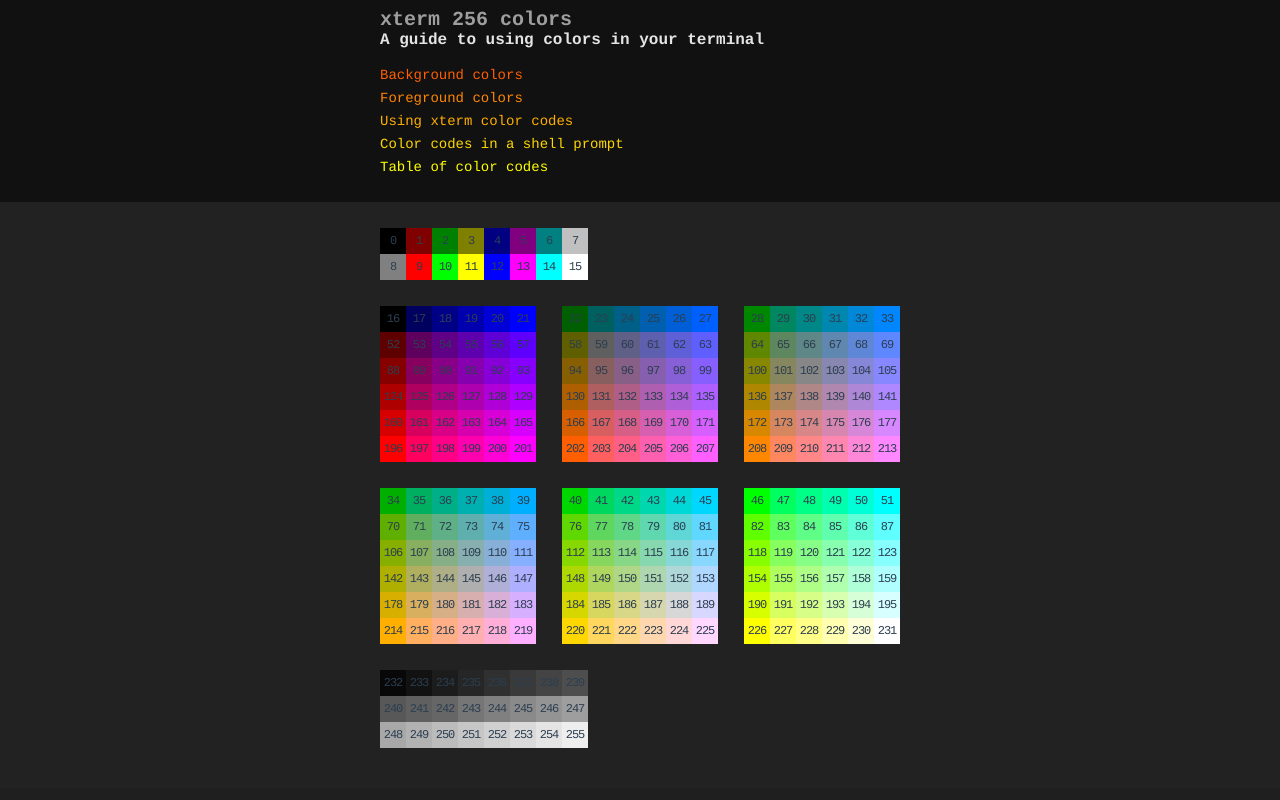
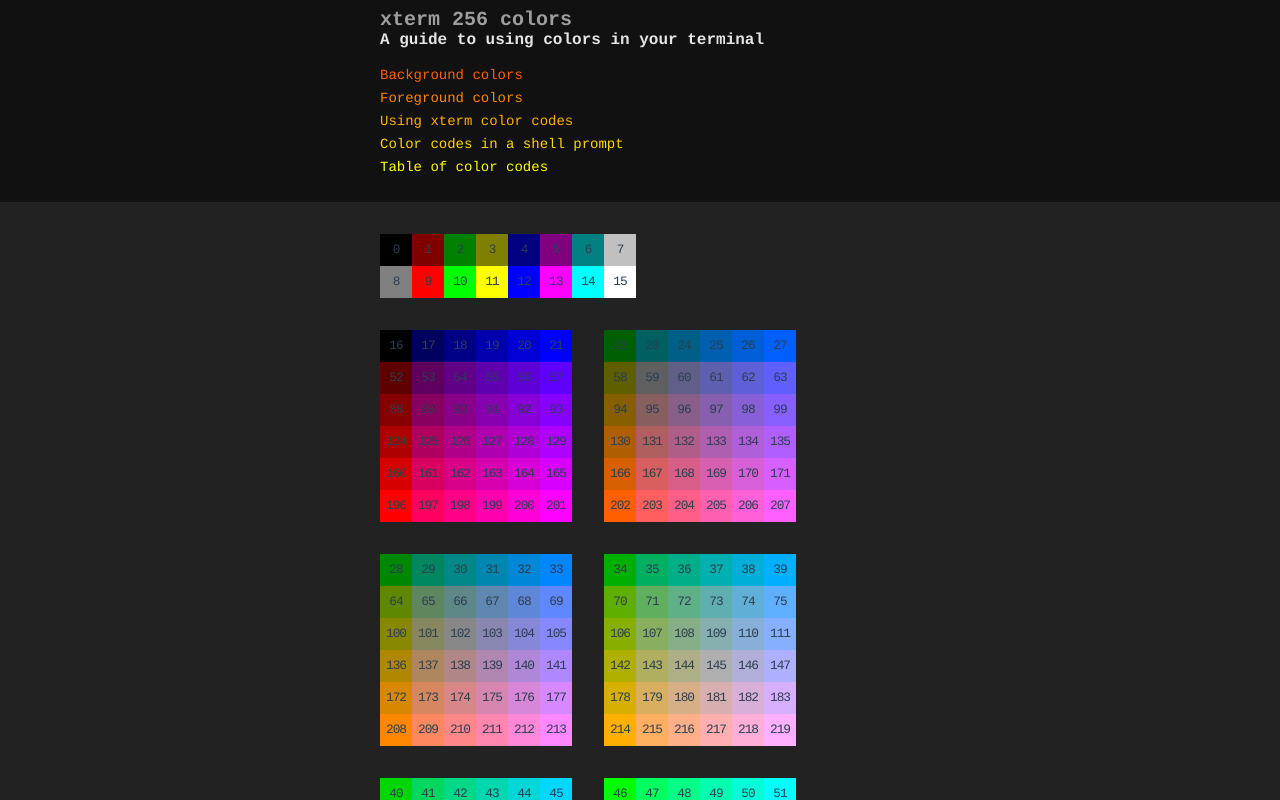
Before and after one commit to linrock/256-colors, a Vue app: page / in a window 1280 px wide. Shown: the top 800 px of the page. Built offline with nearby package versions, Linux system fonts and the light colour scheme.

Commit message:
Start switching to rem from px values

```diff
--- a/src/components/ColorText.vue
+++ b/src/components/ColorText.vue
@@ -21,11 +21,10 @@
 </script>
 
 <style lang="stylus" scoped>
-  square-size = 26px
+  square-size = 2rem
 
   .color-text
     font-family Courier
-    font-size 12px
     width square-size
     height square-size
     line-height square-size
--- a/src/sections/ColorSquares.vue
+++ b/src/sections/ColorSquares.vue
@@ -6,7 +6,9 @@
         square(v-for="i in 16" :key="i-1" :code="i-1") {{ i - 1 }}
       .container-6x6
         .s-6x6(v-for="i in 6" :key="`sq-${i}`")
-          square(v-for="j in 36" :key="16 + (i-1)*36 + (j-1)" :code="squares[i-1][j-1]")
+          square(v-for="j in 36"
+                 :key="16 + (i-1)*36 + (j-1)"
+                 :code="squares[i-1][j-1]")
             | {{ squares[i-1][j-1] }}
       .container-width-8
         square(v-for="i in 24" :key="231 + i" :code="231 + i") {{ 231 + i }}
@@ -17,7 +19,9 @@
         color-text(v-for="i in 16" :key="i-1" :code="i-1")
       .container-6x6
         .s-6x6(v-for="i in 6" :key="`sq-${i}`")
-          color-text(v-for="j in 36" :key="16 + (i-1)*36 + (j-1)" :code="squares[i-1][j-1]")
+          color-text(v-for="j in 36"
+                     :key="16 + (i-1)*36 + (j-1)"
+                     :code="squares[i-1][j-1]")
       .container-width-8
         color-text(v-for="i in 24" :key="231 + i" :code="231 + i")
 
@@ -43,7 +47,7 @@
 </script>
 
 <style lang="stylus" scoped>
-  square-size = 26px
+  square-size = 2rem
 
   .container-width-8
     width square-size * 8
@@ -53,8 +57,8 @@
     padding square-size 0
 
   .container-6x6
-    width square-size * 6 * 3 + square-size * 2
-    height square-size * 6 * 2 + square-size
+    width square-size * 6 * 2 + square-size
+    height square-size * 6 * 3 + square-size * 2
     display flex
     flex-wrap wrap
     justify-content space-between
@@ -69,13 +73,13 @@
   .square
     width square-size
     height square-size
-    font-size 12px
-    letter-spacing -1px
     text-align center
     line-height square-size
 
   section
-    padding-bottom 40px
+    padding-bottom 2.5rem
+    font-size 0.8rem
+    letter-spacing -1px
 
     &.color-squares
       background #222
```
